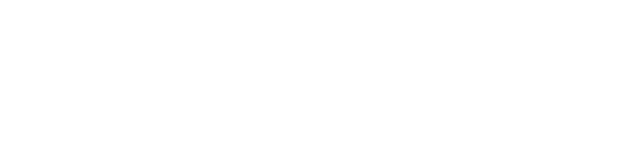
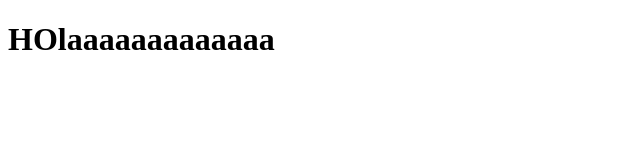
Before and after one commit to ianlova/branchS, a plain HTML site: page index.html in a window 1280 px wide. Shown: the whole page, without its empty margins (0-640 px from the left). Drawn offline with Linux system fonts and the light colour scheme.

Commit message:
agregué h1

```diff
--- a/index.html
+++ b/index.html
@@ -6,6 +6,6 @@
     <title>doc1Github</title>
 </head>
 <body>
-
+    <h1>HOlaaaaaaaaaaaaa</h1>
 </body>
 </html>
```
